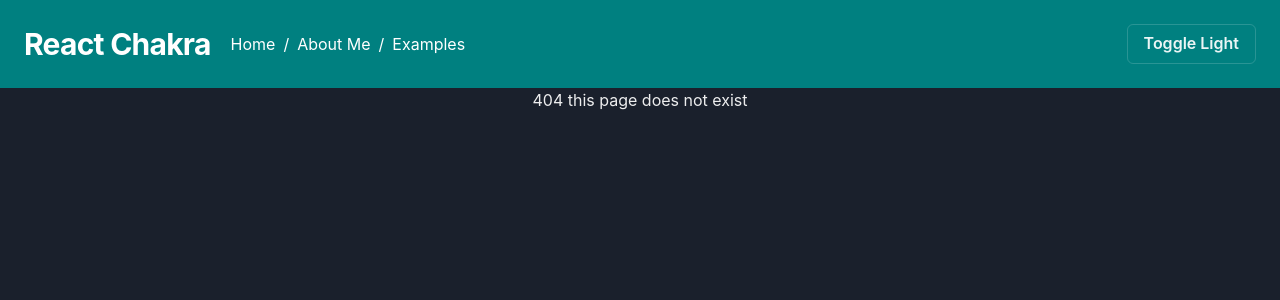
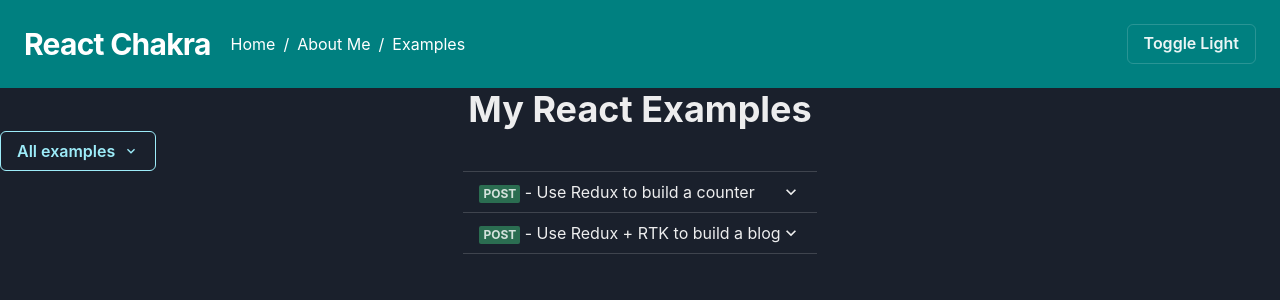
Before and after one commit to HaoWang95/react-chakra, a React (Create React App) app: page /examples/posts in a window 1280 px wide. Before the commit this address had no page. Shown: the top 300 px of the page. Built offline with nearby package versions, Linux system fonts and the light colour scheme.

Commit message:
post example init

```diff
--- a/package.json
+++ b/package.json
@@ -11,6 +11,7 @@
     "@testing-library/jest-dom": "^5.16.2",
     "@testing-library/react": "^12.1.3",
     "@testing-library/user-event": "^13.5.0",
+    "formik": "^2.2.9",
     "framer-motion": "^6.2.8",
     "react": "^17.0.2",
     "react-dom": "^17.0.2",
--- a/src/App.js
+++ b/src/App.js
@@ -1,39 +1,74 @@
-import React from "react";
-import {
-  ChakraProvider
-} from '@chakra-ui/react';
+import React, { Suspense } from "react";
+import { Center, ChakraProvider } from "@chakra-ui/react";
 import theme from "./theme/theme";
 import { Route, Routes } from "react-router-dom";
-import ExamplePage from "./pages/examples/example.page";
-import NotFoundPage from "./pages/notfound.page";
+import ErrorBoundary from "./pages/errorboundary.page";
 import LoadingPage from "./pages/loading.page";
-import CounterRedux from "./pages/examples/counterReduxExample/globalCounter";
+import PostList from "./pages/examples/post/postlist.page";
+import AddPostForm from "./pages/examples/post/addPostForm";
 const HomePage = React.lazy(() => import("./pages/home.page"));
 const AboutPage = React.lazy(() => import("./pages/about.page"));
-
+const ExamplePage = React.lazy(() => import("./pages/examples/example.page"));
+const NotFoundPage = React.lazy(() => import("./pages/notfound.page"));
+const CounterRedux = React.lazy(() =>
+  import("./pages/examples/counterReduxExample/globalCounter")
+);
 
 function App() {
   return (
     <ChakraProvider theme={theme}>
       <Routes>
-        <Route path="/" element={
-          <React.Suspense fallback={<LoadingPage />}>
-            <HomePage />
-          </React.Suspense>
-        } />
-        <Route path="about" element={
-          <React.Suspense fallback={<LoadingPage />}>
-            <AboutPage />
-          </React.Suspense>
-        }/>
-        <Route path="examples" element={<ExamplePage />}>
-          <Route path="counter" element={<CounterRedux />}/>
+        <Route
+          path="/"
+          element={
+            <Suspense fallback={<LoadingPage />}>
+              <HomePage />
+            </Suspense>
+          }
+        />
+        <Route
+          path="about"
+          element={
+            <Suspense fallback={<LoadingPage />}>
+              <AboutPage />
+            </Suspense>
+          }
+        />
+        <Route
+          path="examples"
+          element={
+            <Suspense fallback={<LoadingPage />}>
+              <ExamplePage />
+            </Suspense>
+          }
+        >
+          <Route
+            path="counter"
+            element={
+              <Suspense fallback={<LoadingPage />}>
+                <CounterRedux />
+              </Suspense>
+            }
+          />
+          <Route path="posts" element={
+            <Suspense fallback={<LoadingPage />}>
+              <PostList />
+            </Suspense>
+          }/>
+          <Route path="addPost" element={
+              <Suspense fallback={<LoadingPage />}>
+                <AddPostForm />
+              </Suspense>
+            } />
         </Route>
-        <Route path="*" element={
-          <React.Suspense fallback={<LoadingPage />}>
-            <NotFoundPage />
-          </React.Suspense>
-        } />
+        <Route
+          path="*"
+          element={
+            <Suspense fallback={<LoadingPage />}>
+              <NotFoundPage />
+            </Suspense>
+          }
+        />
       </Routes>
     </ChakraProvider>
   );
--- /dev/null
+++ b/src/pages/errorboundary.page.jsx
@@ -0,0 +1,15 @@
+import { Center, Heading } from "@chakra-ui/react";
+import React from "react";
+import Layout from "../components/layout";
+
+let ErrorBoundary = () => {
+  return (
+    <Layout>
+      <Center>
+        <Heading>There's an error when loading the page!</Heading>
+      </Center>
+    </Layout>
+  );
+};
+
+export default ErrorBoundary;
--- a/src/pages/examples/counterReduxExample/globalCounter.jsx
+++ b/src/pages/examples/counterReduxExample/globalCounter.jsx
@@ -1,4 +1,4 @@
-import { AddIcon, MinusIcon, PlusSquareIcon } from "@chakra-ui/icons";
+import { AddIcon, MinusIcon} from "@chakra-ui/icons";
 import {
   Box,
   Button,
@@ -8,7 +8,6 @@ import {
   Stack,
   Text,
 } from "@chakra-ui/react";
-import { type } from "@testing-library/user-event/dist/type";
 import React, { useCallback, useState } from "react";
 import { useDispatch, useSelector } from "react-redux";
 import {
--- a/src/pages/examples/example.page.jsx
+++ b/src/pages/examples/example.page.jsx
@@ -1,4 +1,4 @@
-import { ChevronDownIcon } from "@chakra-ui/icons";
+import { ChevronDownIcon, ChevronUpIcon } from "@chakra-ui/icons";
 import {
   Center,
   Heading,
@@ -7,19 +7,25 @@ import {
   Button,
   MenuList,
   MenuItem,
+  MenuGroup,
+  MenuDivider,
 } from "@chakra-ui/react";
-import React from "react";
+import React, { useState } from "react";
 import { Link, Outlet } from "react-router-dom";
 import Layout from "../../components/layout";
 
 let ExampleMenu = () => {
+  const [menuOpen, setMenuOpen] = useState(false);
+
   return (
-    <Menu>
+    <Menu isLazy>
+      {console.log("menu rendered")}
       <MenuButton
         as={Button}
         colorScheme="cyan"
         variant="outline"
-        rightIcon={<ChevronDownIcon />}
+        rightIcon={menuOpen ? <ChevronUpIcon /> : <ChevronDownIcon />}
+        onClick={() => setMenuOpen((prev) => !prev)}
       >
         All examples
       </MenuButton>
@@ -27,9 +33,19 @@ let ExampleMenu = () => {
         <MenuItem>
           <Link to={"/examples"}>Example Index</Link>
         </MenuItem>
+        <MenuDivider />
         <MenuItem>
-          <Link to={"/examples/counter"}>Redux counter example</Link>
+          <Link to={"/examples/counter"}>Redux Counter Example</Link>
         </MenuItem>
+        <MenuDivider />
+        <MenuGroup title="Posts">
+          <MenuItem>
+            <Link to={"/examples/posts"}>Blog Posts Example</Link>
+          </MenuItem>
+          <MenuItem>
+            <Link to={"/examples/addPost"}>Add new blog posts</Link>
+          </MenuItem>
+        </MenuGroup>
       </MenuList>
     </Menu>
   );
--- /dev/null
+++ b/src/pages/examples/post/addPostForm.jsx
@@ -0,0 +1,29 @@
+import { Flex, FormControl, FormLabel, Heading, Input } from "@chakra-ui/react";
+import { Formik } from "formik";
+import React, { useState } from "react";
+
+let AddPostForm = () => {
+  const [title, setTitle] = useState("");
+  const [content, setContent] = useState("");
+
+  const onTitleChanged = (e) => setTitle(e.target.value);
+  const onContentChanged = (e) => setContent(e.target.value);
+
+  return (
+    <Flex direction={"column"} textAlign={'center'}>
+      <Heading as={"h2"}>Create a new post</Heading>
+      <FormControl isRequired>
+          <FormLabel htmlFor="title" textAlign={'center'}>Post title</FormLabel>
+          <Input
+            id="title"
+            type={'text'}
+            placeholder="Title"
+            onChange={onTitleChanged}
+            width={'25%'}
+          />{title}
+      </FormControl>
+    </Flex>
+  );
+};
+
+export default AddPostForm;
--- /dev/null
+++ b/src/pages/examples/post/postitem.jsx
@@ -0,0 +1,28 @@
+import {
+  AccordionButton,
+  AccordionIcon,
+  AccordionItem,
+  AccordionPanel,
+  Badge,
+  Box,
+} from "@chakra-ui/react";
+import React from "react";
+
+let PostItem = (props) => {
+  return (
+    <AccordionItem>
+      <h3>
+        <AccordionButton>
+          <Box textAlign={"left"} flex="1">
+              <Badge variant={'solid'} colorScheme='green'>POST</Badge>{" - "}
+            {props.title}
+          </Box>
+          <AccordionIcon />
+        </AccordionButton>
+      </h3>
+      <AccordionPanel pb={4}>{props.content.substring(0, 100)}...</AccordionPanel>
+    </AccordionItem>
+  );
+};
+
+export default PostItem;
--- /dev/null
+++ b/src/pages/examples/post/postlist.page.jsx
@@ -0,0 +1,24 @@
+import { Accordion, Center } from "@chakra-ui/react";
+import React from "react";
+import { useSelector } from "react-redux";
+import PostItem from "./postitem";
+
+let PostList = () => {
+  const posts = useSelector((state) => state.posts);
+
+  console.log(posts);
+
+  return (
+    <Center>
+      <Accordion defaultIndex={[15]} allowToggle colorScheme={'cyan'} variant='outline'>
+        {posts.map((post) => {
+          return (
+            <PostItem key={post.id} title={post.title} content={post.content} />
+          );
+        })}
+      </Accordion>
+    </Center>
+  );
+};
+
+export default PostList;
--- /dev/null
+++ b/src/reducers/postSlice.js
@@ -0,0 +1,16 @@
+import { createSlice } from "@reduxjs/toolkit";
+
+const initialState = [
+    {id: '1', title: 'Use Redux to build a counter', content: 'Details of how to use Redux to build a global counter'},
+    {id: '2', title: 'Use Redux + RTK to build a blog', content: 'All posts can be treated as global state with a post data structure'},
+];
+
+export const postsSlice = createSlice({
+    name:'posts',
+    initialState: initialState,
+    reducers: {
+
+    }
+});
+
+export default postsSlice.reducer;
--- a/src/store/store.js
+++ b/src/store/store.js
@@ -1,10 +1,12 @@
 import { configureStore } from "@reduxjs/toolkit";
 import counterReducer from "../reducers/counterSlice";
+import postReducer from "../reducers/postSlice";
 
 // The root store for redux, global state container
 const rootStore = configureStore({
   reducer: {
     counter: counterReducer,
+    posts: postReducer
   },
 });
 
```
Also changed, not shown: 1 other file (tests, documents, lock files or other folders).
